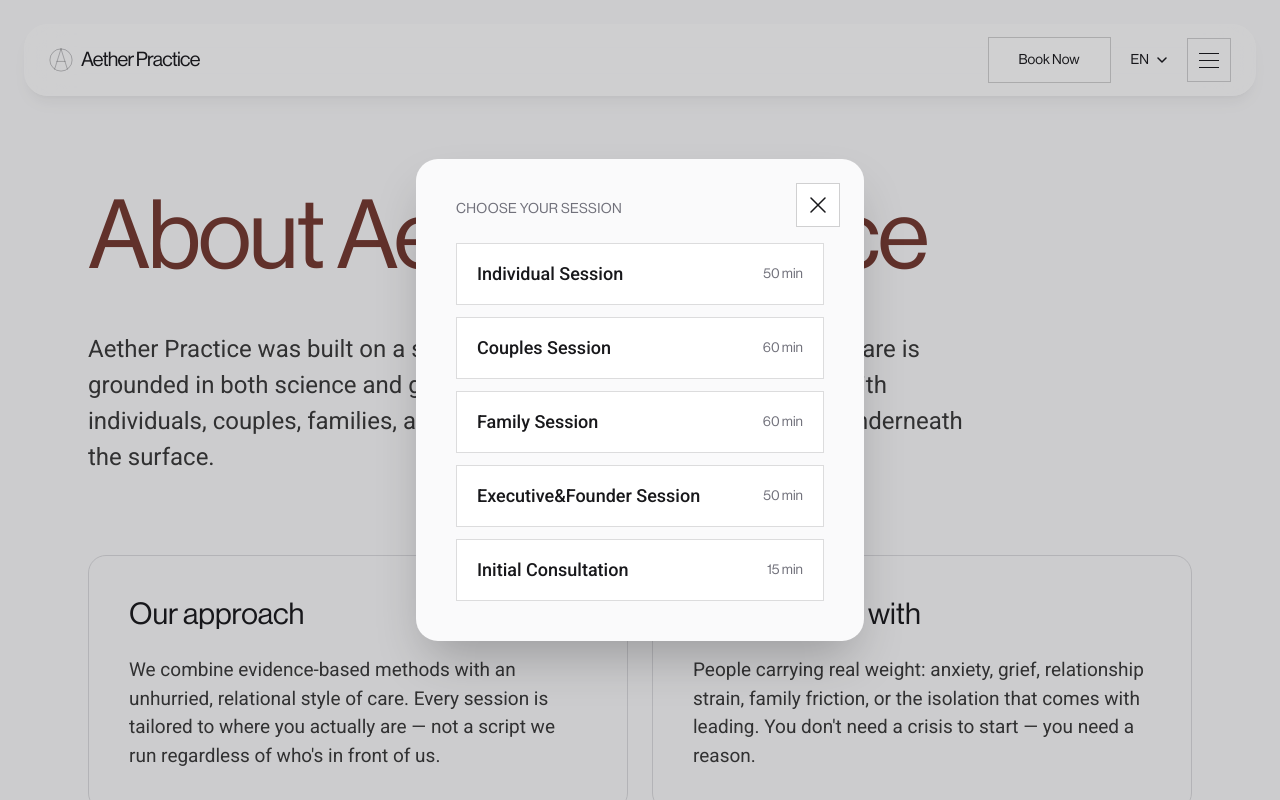
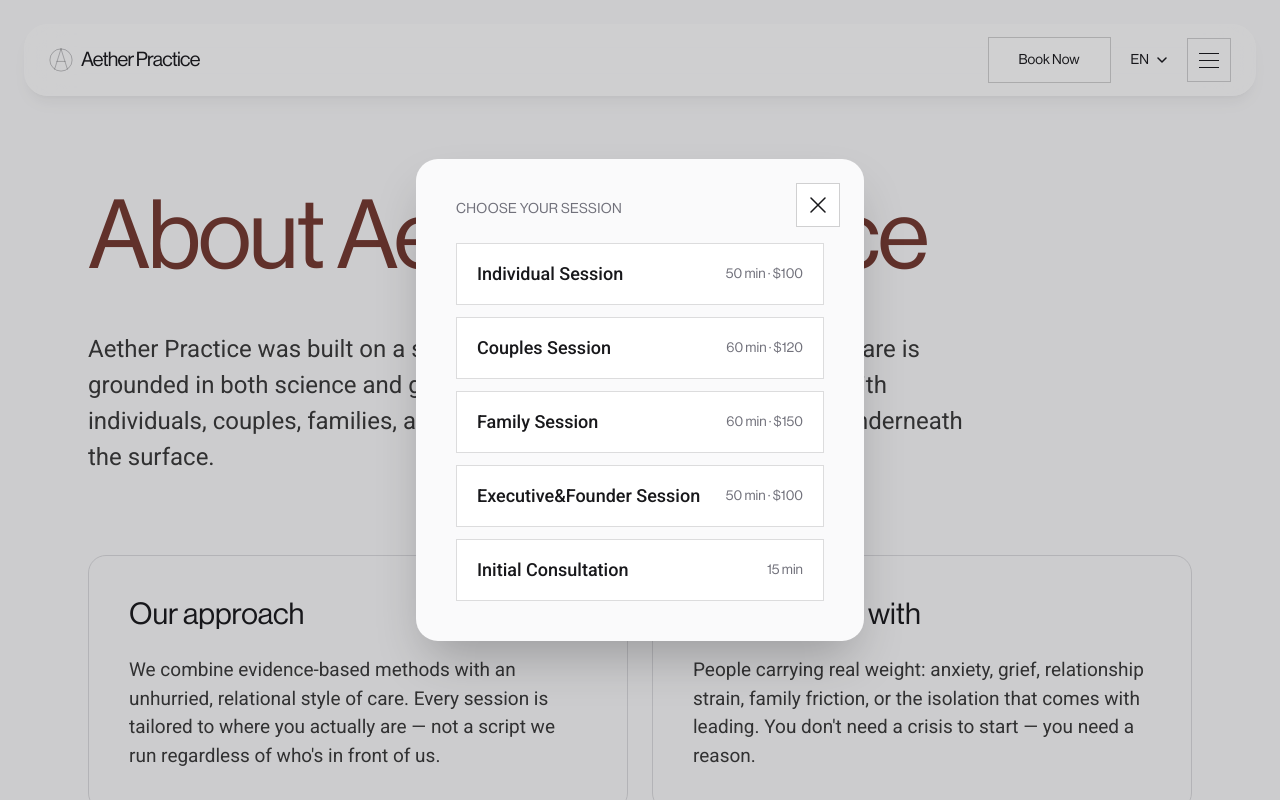
Before and after one commit to martamindacc/Aether, a Next.js app: page /about in a window 1280 px wide. Both pictures are taken after a click on the button "Book Now". Shown: the top 800 px of the page. Built offline with nearby package versions, Linux system fonts and the light colour scheme.

Commit message:
Show session prices next to time in booking modals

```diff
--- a/app/page.tsx
+++ b/app/page.tsx
@@ -8,26 +8,31 @@ const bookingServices = [
   {
     label: "Individual Session",
     duration: "50 min",
+    priceInCents: 10000,
     calendlyUrl: "https://calendly.com/martamindacc",
   },
   {
     label: "Couples Session",
     duration: "60 min",
+    priceInCents: 12000,
     calendlyUrl: "https://calendly.com/martamindacc",
   },
   {
     label: "Family Session",
     duration: "60 min",
+    priceInCents: 15000,
     calendlyUrl: "https://calendly.com/martamindacc",
   },
   {
     label: "Executive&Founder Session",
     duration: "50 min",
+    priceInCents: 10000,
     calendlyUrl: "https://calendly.com/martamindacc",
   },
   {
     label: "Initial Consultation",
     duration: "15 min",
+    priceInCents: 0,
     calendlyUrl: "https://calendly.com/martamindacc",
   },
 ];
@@ -492,7 +497,10 @@ export default function Home() {
                         <span className="font-[Roboto,Arial,sans-serif] text-lg font-medium text-zinc-900">
 {bookingLabel(service.label)}
                         </span>
-                        <span className="text-sm text-zinc-500">{service.duration}</span>
+                        <span className="text-sm text-zinc-500">
+                          {service.duration}
+                          {service.priceInCents > 0 && ` · $${(service.priceInCents / 100).toFixed(0)}`}
+                        </span>
                       </button>
                     ))}
                   </div>
--- a/components/booking-modal.tsx
+++ b/components/booking-modal.tsx
@@ -83,7 +83,10 @@ export function BookingModal({
                     <span className="font-[Roboto,Arial,sans-serif] text-lg font-medium text-zinc-900">
                       {product.name}
                     </span>
-                    <span className="text-sm text-zinc-500">{product.duration}</span>
+                    <span className="text-sm text-zinc-500">
+                      {product.duration}
+                      {product.priceInCents > 0 && ` · $${(product.priceInCents / 100).toFixed(0)}`}
+                    </span>
                   </button>
                 ))}
               </div>
--- a/lib/products.ts
+++ b/lib/products.ts
@@ -24,7 +24,7 @@ export const PRODUCTS: Product[] = [
     name: "Couples Session",
     description: "A 60 minute session for two.",
     duration: "60 min",
-    priceInCents: 15000,
+    priceInCents: 12000,
     calendlyUrl: "https://calendly.com/martamindacc",
   },
   {
```
